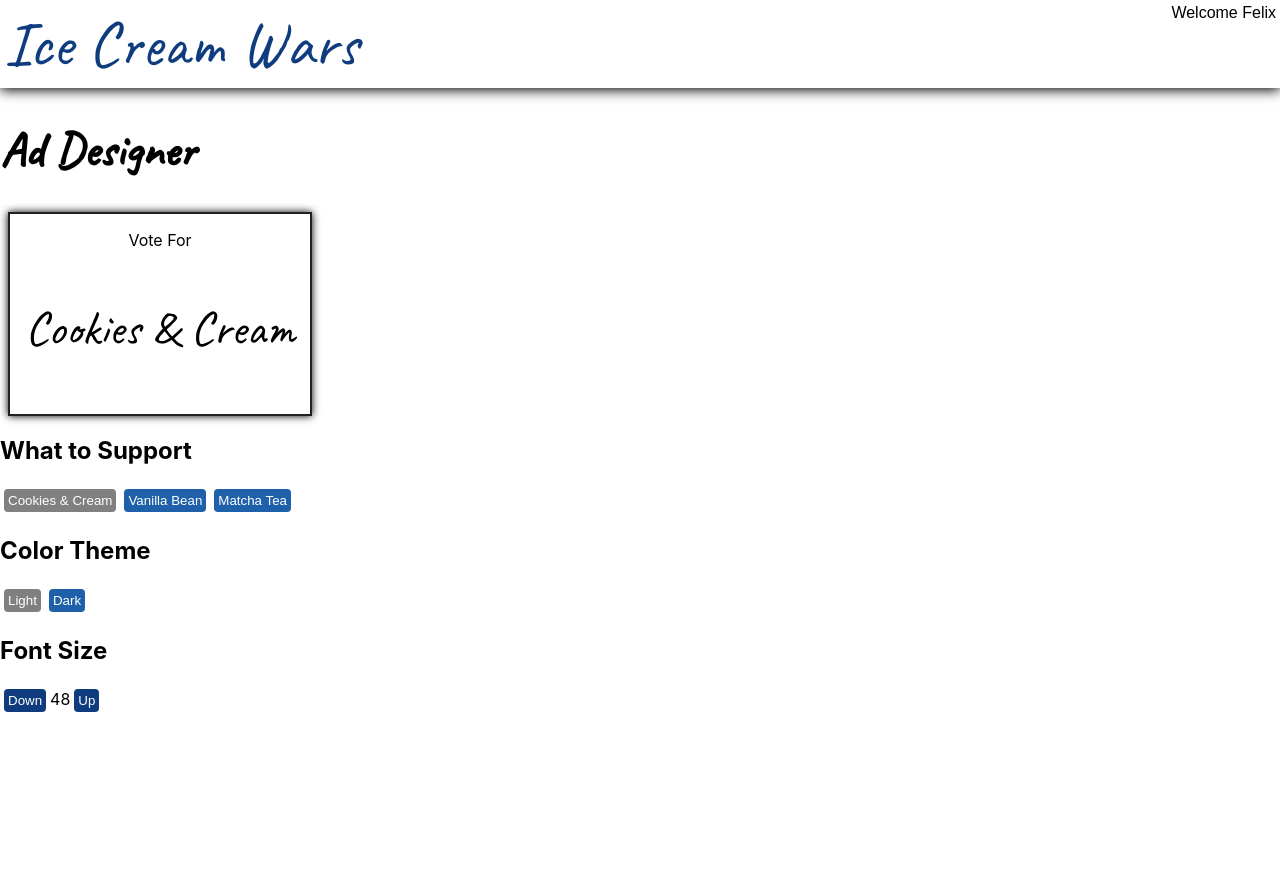
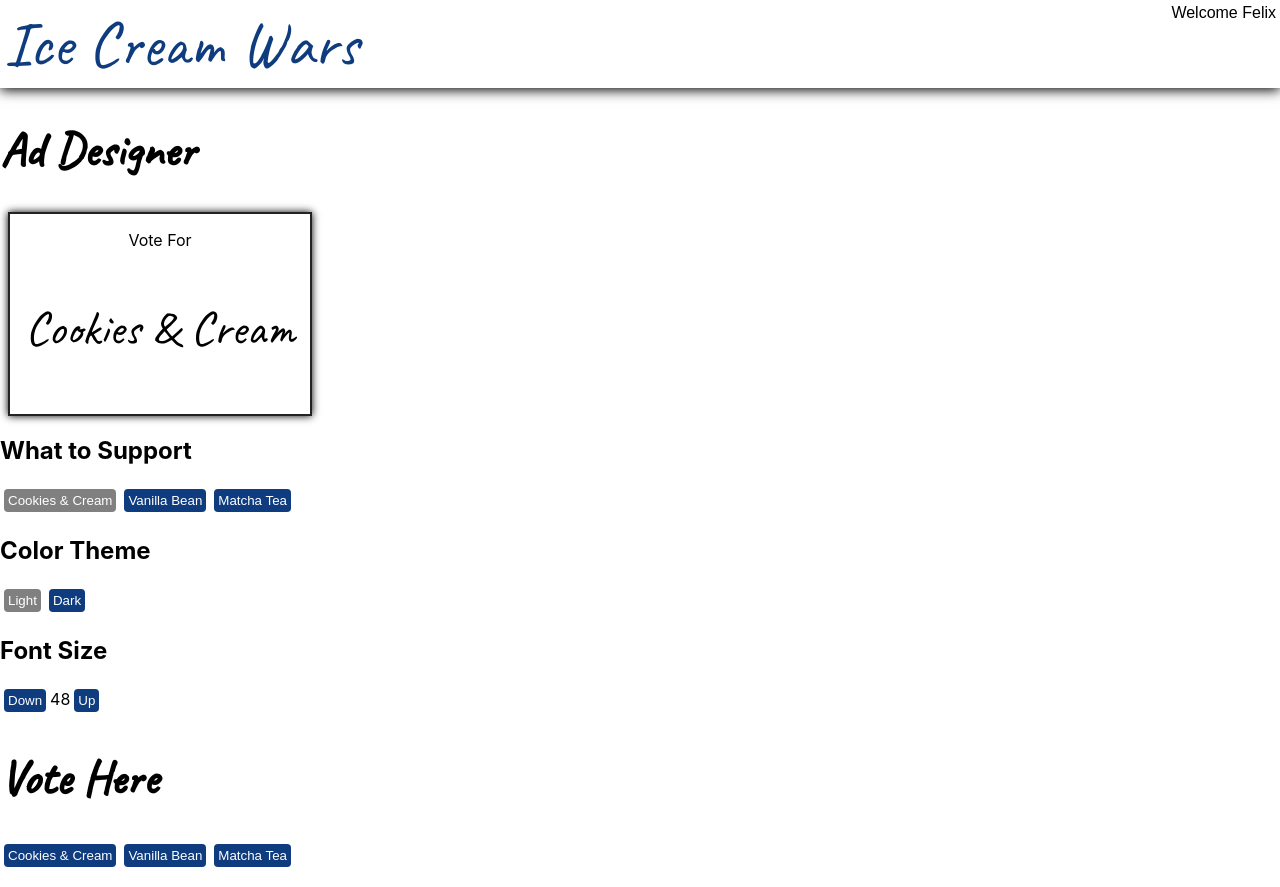
Before and after one commit to dairsmithgit/react-lab1, a React (Create React App) app: page / in a window 1280 px wide. Before the commit the page ends 800 px from the top, so only its background shows below. Built offline with nearby package versions, Linux system fonts and the light colour scheme.

Commit message:
started part 2 and cleaned up ad designer

```diff
--- a/src/App.tsx
+++ b/src/App.tsx
@@ -9,6 +9,7 @@ function App() {
     <div className="App">
       <Header name={"Felix"}/>
       <AdDesigner />
+      <Votes />
     </div>
   );
 }
--- a/src/components/AdDesigner.css
+++ b/src/components/AdDesigner.css
@@ -22,7 +22,7 @@ button {
     border-radius: 4px;
 }
 
-.buttonActive {
+.buttonActive:focus {
     background-color: #1e60a9;
     color: white;
     margin: 4px;
--- a/src/components/AdDesigner.tsx
+++ b/src/components/AdDesigner.tsx
@@ -44,16 +44,6 @@ function AdDesigner() {
         addClassDark = " buttonActive";
     }
 
-    function changeFlavorCookie() {
-        setFlavor("Cookies & Cream");
-    }
-    function changeFlavorVanilla() {
-        setFlavor("Vanilla Bean");
-    }
-    function changeFlavorMatcha() {
-        setFlavor("Matcha Tea");
-    }
-
     function changeThemeLight() {
         setTheme(" lightTheme");
     }
@@ -79,9 +69,9 @@ function AdDesigner() {
             </div>
             <h2>What to Support</h2>
             <p>
-                <button className={addClassCookie} onClick={changeFlavorCookie}>Cookies &amp; Cream</button>
-                <button className={addClassVanilla} onClick={changeFlavorVanilla}>Vanilla Bean</button>
-                <button className={addClassMatcha} onClick={changeFlavorMatcha}>Matcha Tea</button>
+                <button className={addClassCookie} onClick={() => setFlavor("Cookies & Cream")}>Cookies &amp; Cream</button>
+                <button className={addClassVanilla} onClick={() => setFlavor("Vanilla Bean")}>Vanilla Bean</button>
+                <button className={addClassMatcha} onClick={() => setFlavor("Matcha Tea")}>Matcha Tea</button>
             </p>
             <h2>Color Theme</h2>
             <p>
--- a/src/components/Votes.tsx
+++ b/src/components/Votes.tsx
@@ -3,6 +3,16 @@ import './Votes.css';
 
 function Votes() {
 
+    return (
+        <div className="Votes">
+            <h1>Vote Here</h1>
+            <p>
+               <button>Cookies &amp; Cream</button>
+               <button>Vanilla Bean</button>
+               <button>Matcha Tea</button>
+            </p>
+        </div>
+    )
 }
 
 
```
Also changed, not shown: src/components/Ad.tsx (added, +18 -0 lines).
